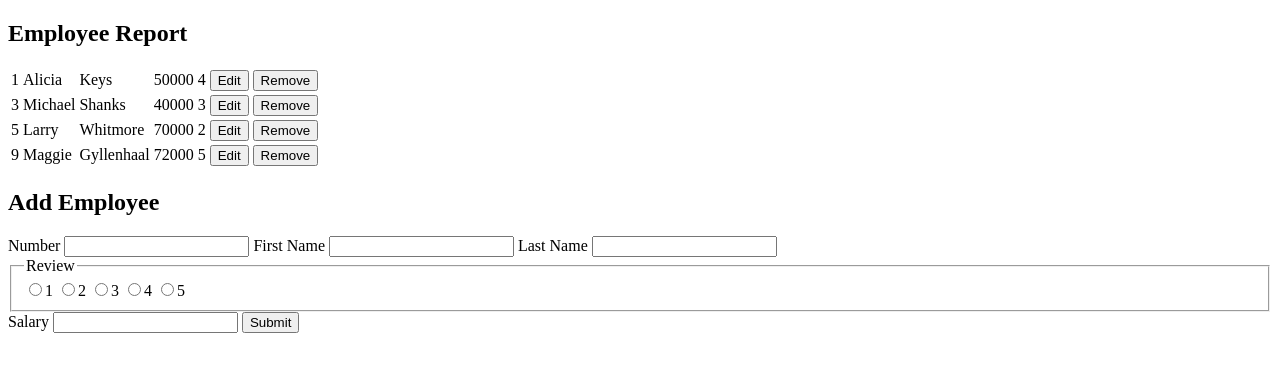
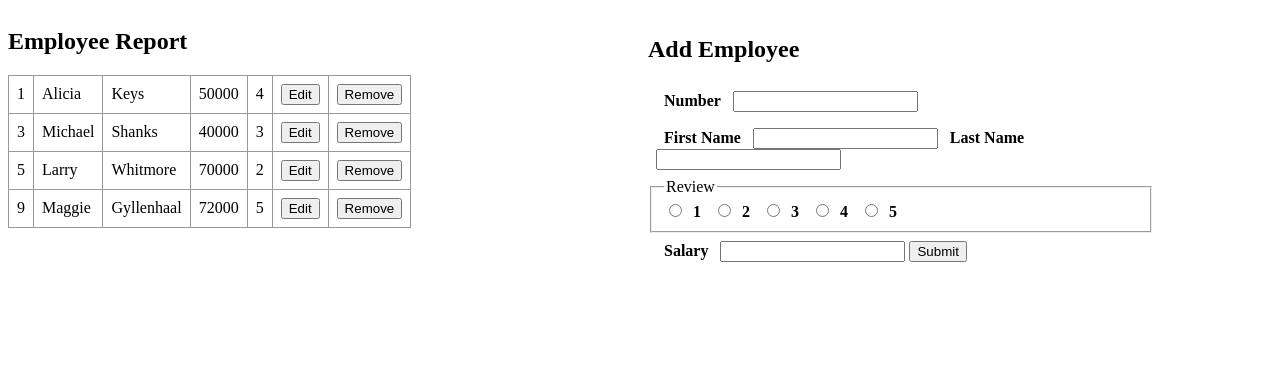
Before and after one commit to antauth/handlebars_example, a plain HTML site: page index.html in a window 1280 px wide. Drawn offline with nearby package versions, Linux system fonts and the light colour scheme.

Commit message:
Added stylesheet. Cleaned up some formatting.

```diff
--- a/css/styles.css
+++ b/css/styles.css
@@ -0,0 +1,30 @@
+main {
+	float: left;
+	width: 50%;
+}
+
+.add {
+	float: left;
+	width: 40%;
+	padding: 8px;
+}
+/* Table Styles */
+table {
+	border-collapse: collapse;
+}
+
+td, th {
+  border: 1px solid #999;
+  padding: 0.5rem;
+  text-align: left;
+}
+/* Form Styles */
+.form-row {
+	display: inline-block;
+	padding: 0.5rem;
+}
+
+label {
+	font-weight: bold;
+	padding: 0.5rem;
+}
--- a/index.html
+++ b/index.html
@@ -31,7 +31,6 @@
 	    			</tr>
 
 	  				{{/each}}
-
 				</script>
 			</table>
 		</section>
@@ -40,21 +39,27 @@
 		<h1>Add Employee</h1>
 		<form>
 			<script id="employee-form" type="text/x-handlebars-template">
+				<div class="form-row">
 					<label for="num">Number</label>
 					<input type="text" id="num" name="num" value="{{employee.num}}">
+				</div>
+				<div class="form-row">
 					<label for="firstName">First Name</label>
 					<input type="text" id="firstName" name="firstName" value="{{employee.firstName}}">
 					<label for="lastName">Last Name</label>
 					<input type="text" id="lastName" name="lastName" value="{{employee.lastName}}">
+				</div>
 				<fieldset>
 		        <legend>Review</legend>
 		        	{{#each ratings}}
 			        	<input type="radio" value="{{this}}" id="score_{{this}}" name="reviewScore" {{#areEqual ../employee.reviewScore this}}checked{{/areEqual}} /><label for="score_{{this}}">{{this}}</label>
 			        {{/each}}
 		    	</fieldset>
+		    	<div class="form-row">
 			    	<label for="salary">Salary</label>
 					<input type="text" id="salary" name="salary" value="{{employee.salary}}">
 					<input type="submit" value="Submit">
+				</div>
 			</script>
 		</form>
 	</section>
```
Lines whose indentation alone changed are shown as unchanged.
